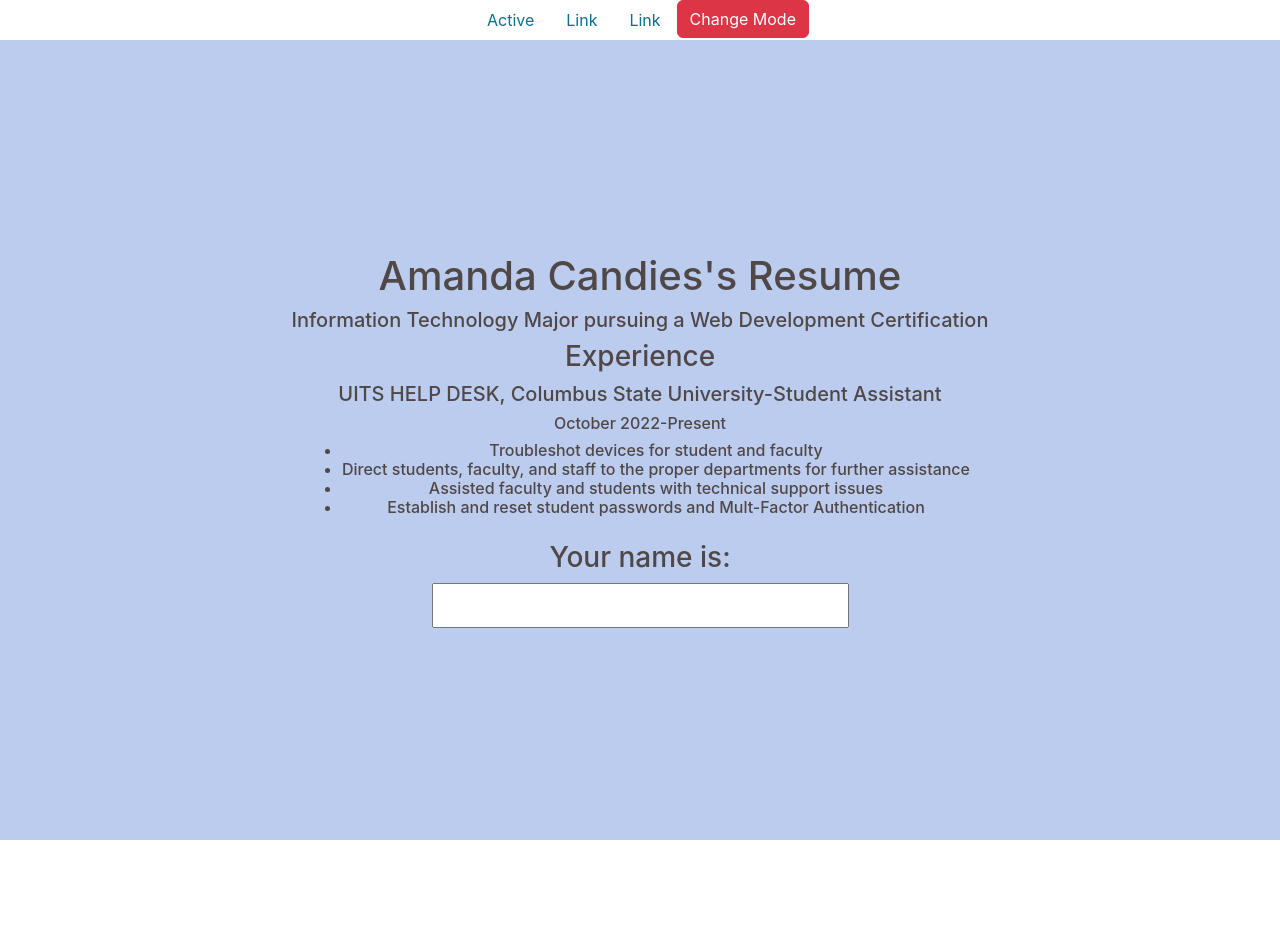
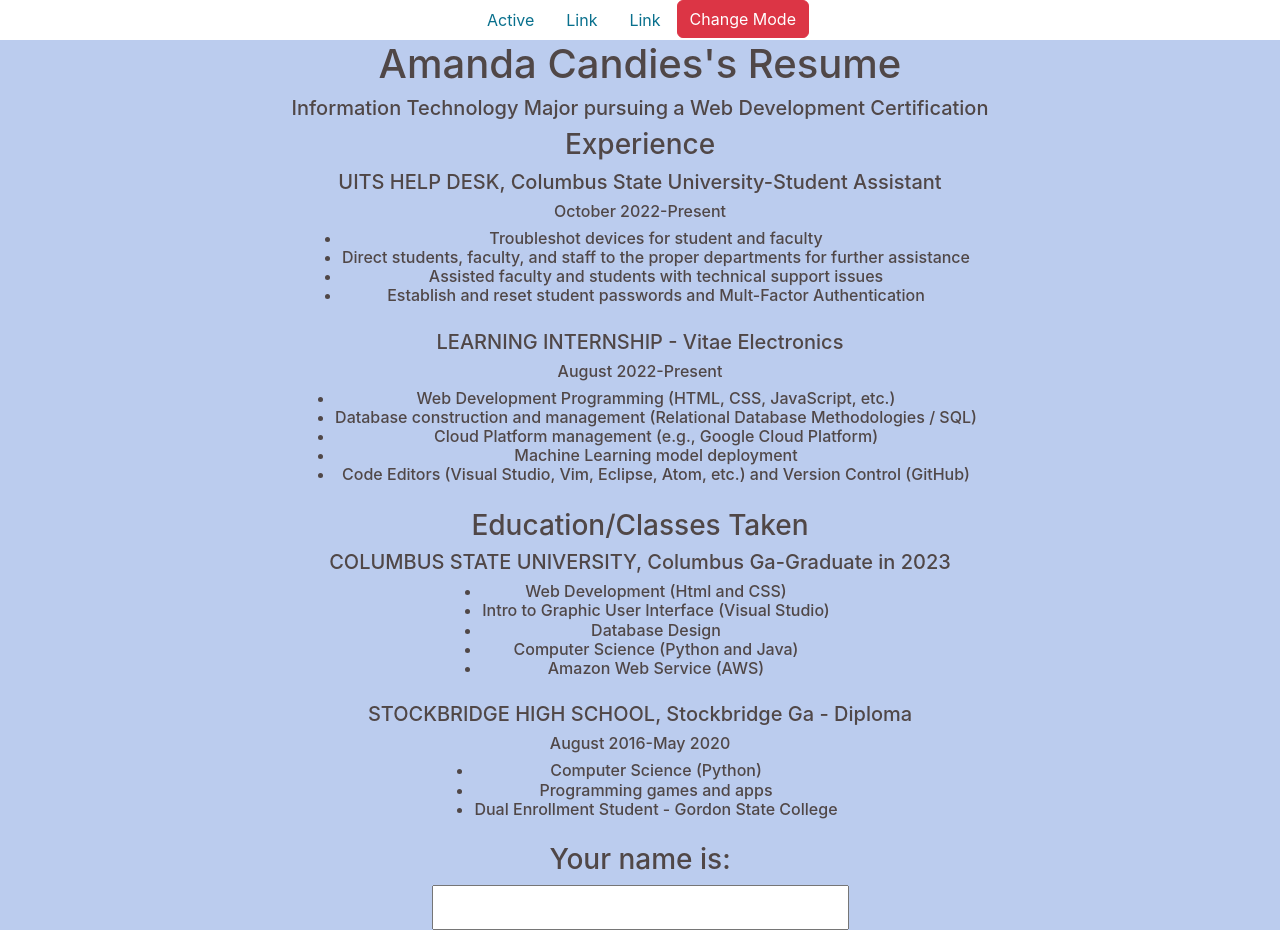
Before and after one commit to acandy212/react, a React (Create React App) app in the folder classdemo/: page / in a window 1280 px wide. Before the commit the page ends 840 px from the top, so only its background shows below. Built offline with nearby package versions, Linux system fonts and the light colour scheme.

Commit message:
updated header.jsx

```diff
--- a/classdemo/src/components/Header.jsx
+++ b/classdemo/src/components/Header.jsx
@@ -36,6 +36,40 @@ class Header extends Component{
                         <li>Establish and reset student passwords and Mult-Factor Authentication</li>
                     </ul>
                 </h6>
+
+                <h5>LEARNING INTERNSHIP - Vitae Electronics</h5>
+                <h6>August 2022-Present</h6>
+                <h6>
+                    <ul>
+                        <li>Web Development Programming (HTML, CSS, JavaScript, etc.)</li>
+                        <li>Database construction and management (Relational Database Methodologies / SQL)</li>
+                        <li>Cloud Platform management (e.g., Google Cloud Platform)</li>
+                        <li>Machine Learning model deployment</li>
+                        <li>Code Editors (Visual Studio, Vim, Eclipse, Atom, etc.) and Version Control (GitHub)</li>
+                    </ul>
+                </h6>
+
+                <h3 className="education">Education/Classes Taken</h3>
+                <h5>COLUMBUS STATE UNIVERSITY, Columbus Ga-Graduate in 2023</h5>
+                <h6>
+                    <ul>
+                        <li>Web Development (Html and CSS)</li>
+                        <li>Intro to Graphic User Interface (Visual Studio)</li>
+                        <li>Database Design</li>
+                        <li>Computer Science  (Python and Java)</li>
+                        <li>Amazon Web Service (AWS)</li>
+                    </ul>
+                </h6>
+
+                <h5>STOCKBRIDGE HIGH SCHOOL, Stockbridge Ga - Diploma</h5>
+                <h6>August 2016-May 2020</h6>
+                <h6>
+                    <ul>
+                        <li>Computer Science (Python)</li>
+                        <li>Programming games and apps</li>
+                        <li>Dual Enrollment Student - Gordon State College</li>
+                    </ul>
+                </h6>
                 <MainBody />
             </header>
         )
```
